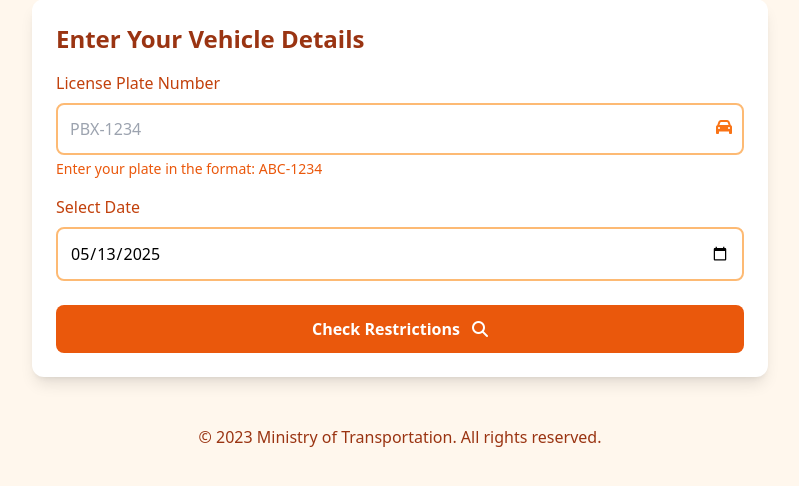
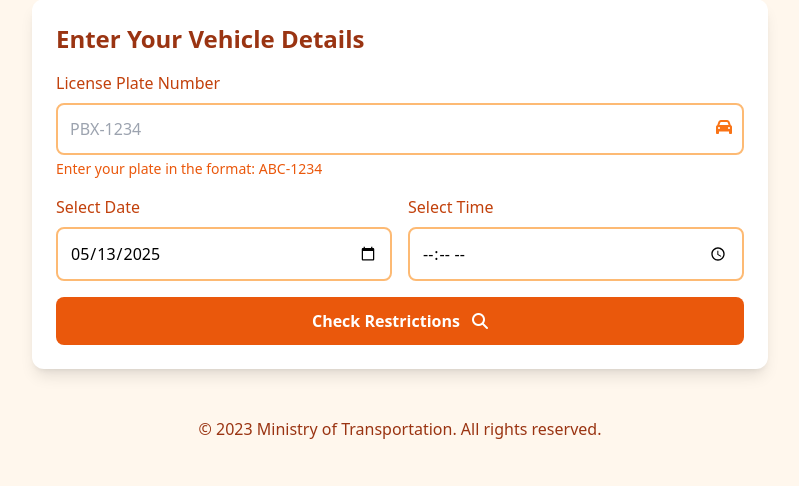
Before and after one commit to SkyDragon00/Mobility-Car-Limitations, a Django app: page / in a window 1280 px wide. Shown: the part 181-667 px from the top of the page, without its empty margins (240-1039 px from the left). Run offline with Django 5.2, Linux system fonts and the light colour scheme; some libraries are stand-ins or nearby versions.

Commit message:
📦 UPDATE: Enhance vehicle circulation checker to include time selection and restrictions based on time of day.

```diff
--- a/Backend/carmobility/restrictions/templates/index.html
+++ b/Backend/carmobility/restrictions/templates/index.html
@@ -41,10 +41,17 @@
                     <p class="text-sm text-orange-600 mt-1">Enter your plate in the format: ABC-1234</p>
                 </div>
 
-                <div class="mb-6">
-                    <label for="date" class="block text-orange-700 font-medium mb-2">Select Date</label>
-                    <input type="date" id="date"
-                           class="w-full p-3 border-2 border-orange-300 rounded-lg focus:border-orange-500 focus:outline-none">
+                <div class="grid grid-cols-1 md:grid-cols-2 gap-4 mb-4">
+                    <div>
+                        <label for="date" class="block text-orange-700 font-medium mb-2">Select Date</label>
+                        <input type="date" id="date"
+                               class="w-full p-3 border-2 border-orange-300 rounded-lg focus:border-orange-500 focus:outline-none">
+                    </div>
+                    <div>
+                        <label for="time" class="block text-orange-700 font-medium mb-2">Select Time</label>
+                        <input type="time" id="time"
+                               class="w-full p-3 border-2 border-orange-300 rounded-lg focus:border-orange-500 focus:outline-none">
+                    </div>
                 </div>
 
                 <button id="checkBtn" class="w-full bg-orange-600 hover:bg-orange-700 text-white font-bold py-3 px-4 rounded-lg transition duration-300 pulse">
@@ -76,15 +83,16 @@
             checkBtn.addEventListener('click', function() {
                 const plate = document.getElementById('plate').value.trim().toUpperCase();
                 const dateInput = document.getElementById('date').value;
+                const timeInput = document.getElementById('time').value;
 
-                if (!plate || !dateInput) {
-                    showResult('Please enter both license plate and date');
+                if (!plate || !dateInput || !timeInput) {
+                    showResult('Please enter license plate, date, and time.');
                     return;
                 }
 
                 // Make AJAX request to Django backend
-                fetch(`/restrictions/check_restrictions/?plate=${plate}&date=${dateInput}`)
-                    .then(response => response.json())
+                fetch(`/restrictions/check_restrictions/?plate=${plate}&date=${dateInput}&time=${timeInput}`)
+                    .then(response => response.json()) // Parse the response as JSON
                     .then(data => {
                         if (data.error) {
                             showResult(data.error);
--- a/Backend/carmobility/restrictions/views.py
+++ b/Backend/carmobility/restrictions/views.py
@@ -9,9 +9,10 @@ def home(request):
 def check_restrictions(request):
     plate = request.GET.get('plate', '').strip().upper()
     date_input = request.GET.get('date', '')
+    time_input = request.GET.get('time', '')
 
-    if not plate or not date_input:
-        return JsonResponse({'error': 'Please enter both license plate and date'}, status=400)
+    if not plate or not date_input or not time_input:
+        return JsonResponse({'error': 'Please enter license plate, date, and time'}, status=400)
 
     # Validate plate format
     plate_regex = r'^[A-Z]{2,3}-?\d{3,4}$'
@@ -20,9 +21,22 @@ def check_restrictions(request):
 
     last_digit = [char for char in plate if char.isdigit()][-1]
     date = datetime.strptime(date_input, "%Y-%m-%d")
+    time = datetime.strptime(time_input, "%H:%M")
     day_of_week = date.weekday()
 
-    # Define restriction rules
+    # Convert time to minutes since midnight for easier comparison
+    total_minutes = time.hour * 60 + time.minute
+
+    # Define restriction hours for morning and afternoon
+    morning_start = 6 * 60   # 6:00 AM
+    morning_end = 9 * 60 + 30 # 9:30 AM
+    afternoon_start = 16 * 60  # 4:00 PM
+    afternoon_end = 20 * 60    # 8:00 PM
+
+    # Check if the time is within restricted periods
+    is_restricted_time = (morning_start <= total_minutes <= morning_end) or (afternoon_start <= total_minutes <= afternoon_end)
+
+    # Define restriction rules based on the last digit of the plate number
     restriction_map = {
         0: ['1', '2'],  # Monday
         1: ['3', '4'],  # Tuesday
@@ -31,25 +45,34 @@ def check_restrictions(request):
         4: ['9', '0'],  # Friday
     }
 
-    can_circulate = last_digit not in restriction_map.get(day_of_week, [])
-    day_name = date.strftime('%A')
+    # Check if it's a restricted day based on plate last digit
+    is_restricted_day = last_digit in restriction_map.get(day_of_week, [])
+
+    # Determine if the vehicle can circulate
+    can_circulate = not (is_restricted_day and is_restricted_time)
+
+    # Format date for display
     formatted_date = date.strftime('%A, %B %d, %Y')
+    formatted_time = time.strftime('%I:%M %p')
 
+    # Return result as JSON
     if can_circulate:
         result = {
-            'message': f'Your vehicle CAN circulate on {formatted_date}',
+            'message': f'Your vehicle CAN circulate on {formatted_date} at {formatted_time}',
             'plate': plate,
             'date': formatted_date,
-            'day': day_name,
+            'time': formatted_time,
             'can_circulate': True
         }
     else:
+        restriction_period = "morning (6:00 AM - 9:30 AM)" if morning_start <= total_minutes <= morning_end else "afternoon (4:00 PM - 8:00 PM)"
         result = {
-            'message': f'Your vehicle CANNOT circulate on {formatted_date}',
+            'message': f'Your vehicle CANNOT circulate on {formatted_date} at {formatted_time}',
             'plate': plate,
             'date': formatted_date,
-            'day': day_name,
-            'can_circulate': False
+            'time': formatted_time,
+            'can_circulate': False,
+            'restriction_period': restriction_period
         }
 
     return JsonResponse(result)
```
